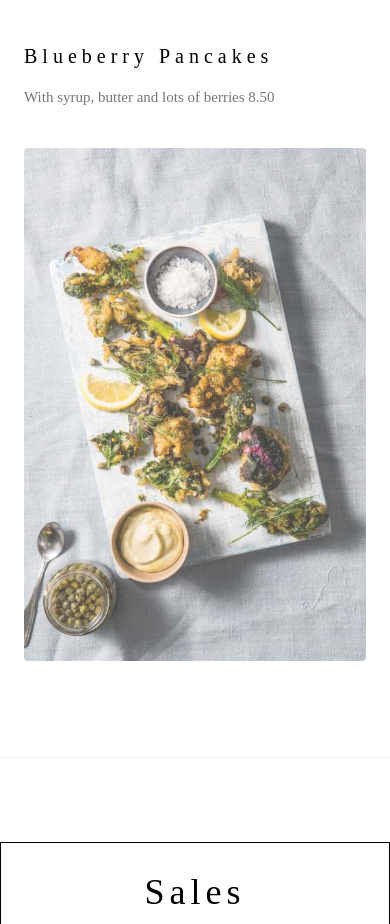
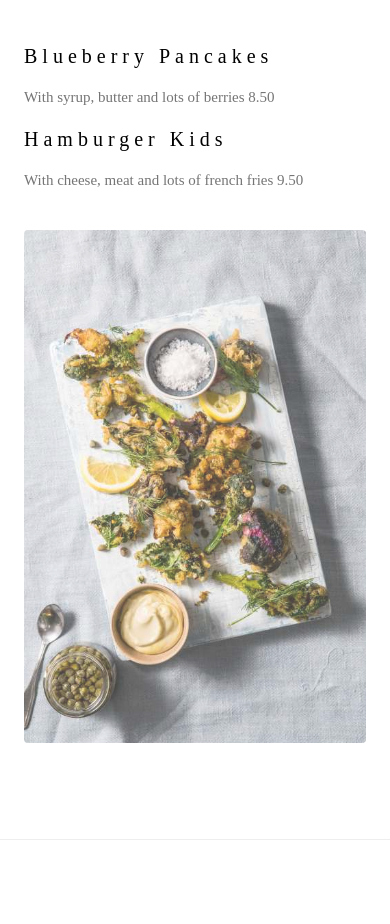
Before and after one commit to habricio33/mywebsite, a plain HTML site: page index.html in a window 390 px wide. Shown: the part 1820-2744 px from the top of the page. Drawn offline with nearby package versions, Linux system fonts and the light colour scheme.

Commit message:
Adicionado o item hamburger ao menu na branch AddItem

```diff
--- a/index.html
+++ b/index.html
@@ -74,7 +74,12 @@ h1, h2, h3, h4, h5, h6 {
 
       <h4>Blueberry Pancakes</h4>
       <p class="w3-text-grey">With syrup, butter and lots of berries 8.50</p>
+
+      <h4>Hamburger Kids</h4>
+      <p class="w3-text-grey">With cheese, meat and lots of french fries 9.50</p>
+
     </div>
+
 
     <div class="w3-col l6 w3-padding-large">
       <img src="tablesetting.jpg" class="w3-round w3-image w3-opacity-min" alt="Menu" style="width:100%">
```
